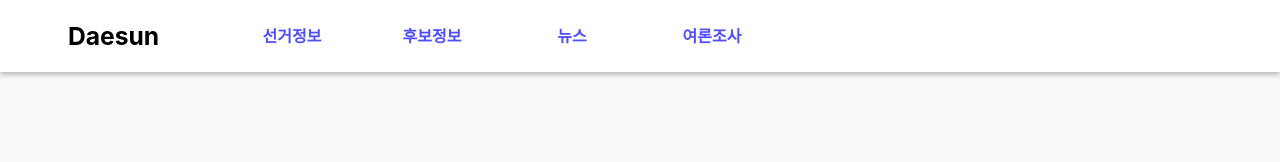
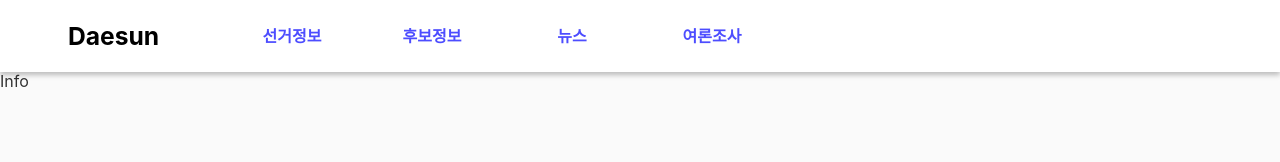
Before and after one commit to Julrum/ITE3068_team8, a React (Create React App) app: page /info in a window 1280 px wide. Shown: the top 162 px of the page. Built offline with nearby package versions, Linux system fonts and the light colour scheme.

Commit message:
enhancement: Build dummy info page

```diff
--- a/src/components/organisms/Headerbar/Headerbar.js
+++ b/src/components/organisms/Headerbar/Headerbar.js
@@ -11,7 +11,7 @@ const Headerbar = () => {
     <StyledHeaderbar>
       <StyledTitle to="/">Daesun</StyledTitle>
       <StyledButtonArea>
-        <StyledLink to="/">선거정보</StyledLink>
+        <StyledLink to="/info">선거정보</StyledLink>
         <StyledLink to="/">후보정보</StyledLink>
         <StyledLink to="/">뉴스</StyledLink>
         <StyledLink to="/">여론조사</StyledLink>
--- /dev/null
+++ b/src/pages/Info/Info.js
@@ -0,0 +1,7 @@
+import React from 'react';
+
+const Info = () => {
+  return <div>Info</div>;
+};
+
+export default Info;
--- /dev/null
+++ b/src/pages/Info/index.js
@@ -0,0 +1,3 @@
+import Info from './Info';
+
+export default Info;
--- a/src/pages/Pages.js
+++ b/src/pages/Pages.js
@@ -2,12 +2,14 @@ import React from 'react';
 import { Route, Routes, BrowserRouter } from 'react-router-dom';
 import WithHeaderbar from '../components/templates/WithHeaderbar/WithHeaderbar';
 import Home from './Home/';
+import Info from './Info';
 
 const Pages = () => (
   <BrowserRouter>
     <WithHeaderbar>
       <Routes>
         <Route path="/" element={<Home />} />
+        <Route path="/info" element={<Info />} />
       </Routes>
     </WithHeaderbar>
   </BrowserRouter>
```
